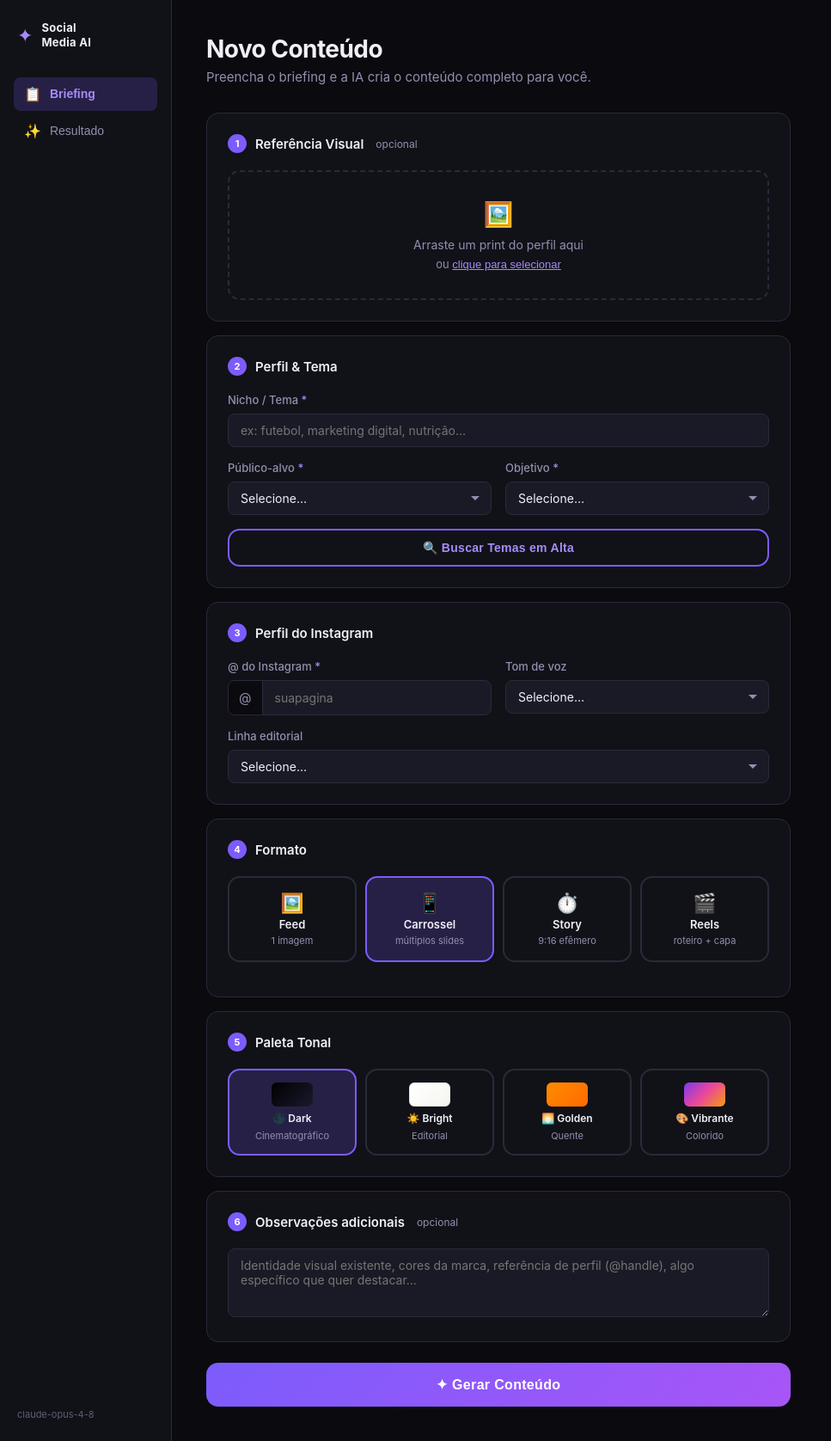
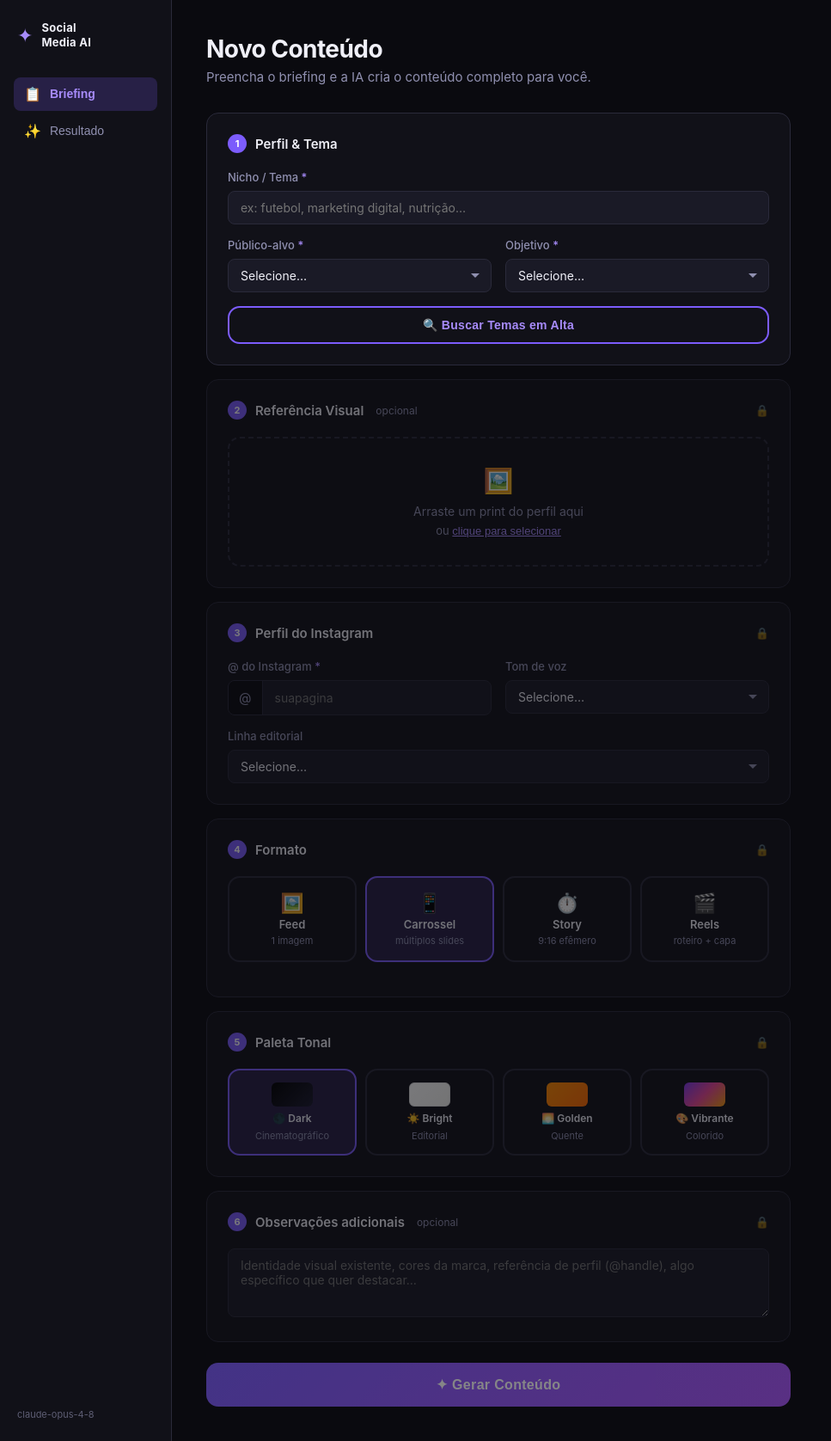
Before and after one commit to jefersonoracle-tech/SocialMediaLowCode, a Flask app: page / in a window 1280 px wide. Shown: the whole page at 86% size, without its empty margins (0-967 px from the left). Run offline with Flask 3, Linux system fonts and the light colour scheme.

Commit message:
feat: perfil & tema as first card, lock remaining cards until theme is selected
https://claude.ai/code/session_0143gmJPqp6nHY2ntBRkxacs

```diff
--- a/static/app.js
+++ b/static/app.js
@@ -162,7 +162,7 @@ function renderTemas(temas) {
     card.addEventListener('click', () => {
       document.querySelectorAll('.tema-card').forEach(c => c.classList.remove('selected'));
       card.classList.add('selected');
-      document.getElementById('temaSelecionado').value = `${tema.titulo} — ${tema.angulo}`;
+      setTemaSelecionado(`${tema.titulo} — ${tema.angulo}`);
     });
 
     list.appendChild(card);
@@ -173,9 +173,24 @@ function renderTemas(temas) {
   // Auto-seleciona o recomendado
   if (autoSelectCard) {
     autoSelectCard.classList.add('selected');
-    document.getElementById('temaSelecionado').value = `${autoSelectTema.titulo} — ${autoSelectTema.angulo}`;
+    setTemaSelecionado(`${autoSelectTema.titulo} — ${autoSelectTema.angulo}`);
     autoSelectCard.scrollIntoView({ behavior: 'smooth', block: 'nearest' });
   }
+}
+
+function setTemaSelecionado(valor) {
+  document.getElementById('temaSelecionado').value = valor;
+  const hasTheme = valor.trim().length > 0;
+  const lockedCards = ['card-referencia', 'card-perfil', 'card-formato', 'card-paleta', 'card-obs'];
+  lockedCards.forEach(id => {
+    const card = document.getElementById(id);
+    if (hasTheme) {
+      card.classList.add('card-unlocked');
+    } else {
+      card.classList.remove('card-unlocked');
+    }
+  });
+  document.getElementById('btnGenerate').disabled = !hasTheme;
 }
 
 // ── FORMATO ──────────────────────────────────────────────────────────
--- a/static/style.css
+++ b/static/style.css
@@ -317,6 +317,35 @@ textarea { resize: vertical; min-height: 80px; }
   display: flex;
   align-items: center;
   justify-content: center;
+}
+
+/* ── CARD LOCKED ── */
+.card-locked {
+  opacity: 0.45;
+  pointer-events: none;
+  position: relative;
+  transition: opacity 0.3s ease;
+}
+
+.card-locked .card-title .lock-icon {
+  margin-left: auto;
+  font-size: 13px;
+  opacity: 0.6;
+}
+
+.card:not(.card-locked) .lock-icon { display: none; }
+
+.card-unlocked {
+  opacity: 1 !important;
+  pointer-events: auto !important;
+}
+
+.card-unlocked .lock-icon { display: none !important; }
+
+.btn-generate:disabled {
+  opacity: 0.35;
+  cursor: not-allowed;
+  transform: none !important;
 }
 
 /* ── BUSCAR TEMA ── */
--- a/templates/index.html
+++ b/templates/index.html
@@ -40,31 +40,10 @@
 
         <form id="briefingForm">
 
-          <!-- REFERÊNCIA VISUAL -->
-          <div class="card">
+          <!-- 1. PERFIL & TEMA -->
+          <div class="card" id="card-tema">
             <div class="card-title">
               <span class="step-badge">1</span>
-              Referência Visual
-              <span class="optional">opcional</span>
-            </div>
-            <div class="upload-area" id="uploadArea">
-              <input type="file" id="fileInput" accept="image/*" hidden />
-              <div class="upload-placeholder" id="uploadPlaceholder">
-                <span class="upload-icon">🖼️</span>
-                <span>Arraste um print do perfil aqui</span>
-                <span class="upload-sub">ou <button type="button" class="link-btn" id="uploadBtn">clique para selecionar</button></span>
-              </div>
-              <div class="upload-preview hidden" id="uploadPreview">
-                <img id="previewImg" src="" alt="preview" />
-                <button type="button" class="remove-btn" id="removeImg">✕</button>
-              </div>
-            </div>
-          </div>
-
-          <!-- PERFIL -->
-          <div class="card">
-            <div class="card-title">
-              <span class="step-badge">2</span>
               Perfil &amp; Tema
             </div>
 
@@ -121,16 +100,41 @@
               <div id="temasList" class="temas-list"></div>
             </div>
 
-            <!-- Tema selecionado (hidden field) -->
+            <!-- Tema selecionado (hidden) -->
             <input type="hidden" id="temaSelecionado" />
           </div>
 
-          <!-- PERFIL DO INSTAGRAM -->
-          <div class="card">
+          <!-- 2. REFERÊNCIA VISUAL -->
+          <div class="card card-locked" id="card-referencia">
+            <div class="card-title">
+              <span class="step-badge">2</span>
+              Referência Visual
+              <span class="optional">opcional</span>
+              <span class="lock-icon">🔒</span>
+            </div>
+            <div class="card-lock-overlay"></div>
+            <div class="upload-area" id="uploadArea">
+              <input type="file" id="fileInput" accept="image/*" hidden />
+              <div class="upload-placeholder" id="uploadPlaceholder">
+                <span class="upload-icon">🖼️</span>
+                <span>Arraste um print do perfil aqui</span>
+                <span class="upload-sub">ou <button type="button" class="link-btn" id="uploadBtn">clique para selecionar</button></span>
+              </div>
+              <div class="upload-preview hidden" id="uploadPreview">
+                <img id="previewImg" src="" alt="preview" />
+                <button type="button" class="remove-btn" id="removeImg">✕</button>
+              </div>
+            </div>
+          </div>
+
+          <!-- 3. PERFIL DO INSTAGRAM -->
+          <div class="card card-locked" id="card-perfil">
             <div class="card-title">
               <span class="step-badge">3</span>
               Perfil do Instagram
+              <span class="lock-icon">🔒</span>
             </div>
+            <div class="card-lock-overlay"></div>
             <div class="field-row">
               <div class="field">
                 <label>@ do Instagram <span class="req">*</span></label>
@@ -168,12 +172,14 @@
             </div>
           </div>
 
-          <!-- FORMATO -->
-          <div class="card">
+          <!-- 4. FORMATO -->
+          <div class="card card-locked" id="card-formato">
             <div class="card-title">
               <span class="step-badge">4</span>
               Formato
+              <span class="lock-icon">🔒</span>
             </div>
+            <div class="card-lock-overlay"></div>
             <div class="format-grid">
               <label class="format-card">
                 <input type="radio" name="formato" value="Feed" />
@@ -206,12 +212,14 @@
             </div>
           </div>
 
-          <!-- PALETA TONAL -->
-          <div class="card">
+          <!-- 5. PALETA TONAL -->
+          <div class="card card-locked" id="card-paleta">
             <div class="card-title">
               <span class="step-badge">5</span>
               Paleta Tonal
+              <span class="lock-icon">🔒</span>
             </div>
+            <div class="card-lock-overlay"></div>
             <div class="paleta-grid">
               <label class="paleta-card dark">
                 <input type="radio" name="paleta" value="Dark/Cinematográfico" checked />
@@ -240,18 +248,20 @@
             </div>
           </div>
 
-          <!-- OBSERVAÇÕES -->
-          <div class="card">
+          <!-- 6. OBSERVAÇÕES -->
+          <div class="card card-locked" id="card-obs">
             <div class="card-title">
               <span class="step-badge">6</span>
               Observações adicionais
               <span class="optional">opcional</span>
+              <span class="lock-icon">🔒</span>
             </div>
+            <div class="card-lock-overlay"></div>
             <textarea id="observacoes" rows="3"
               placeholder="Identidade visual existente, cores da marca, referência de perfil (@handle), algo específico que quer destacar…"></textarea>
           </div>
 
-          <button type="submit" class="btn-generate" id="btnGenerate">
+          <button type="submit" class="btn-generate" id="btnGenerate" disabled>
             <span id="btnText">✦ Gerar Conteúdo</span>
             <span id="btnLoading" class="hidden">⏳ Gerando…</span>
           </button>
```
